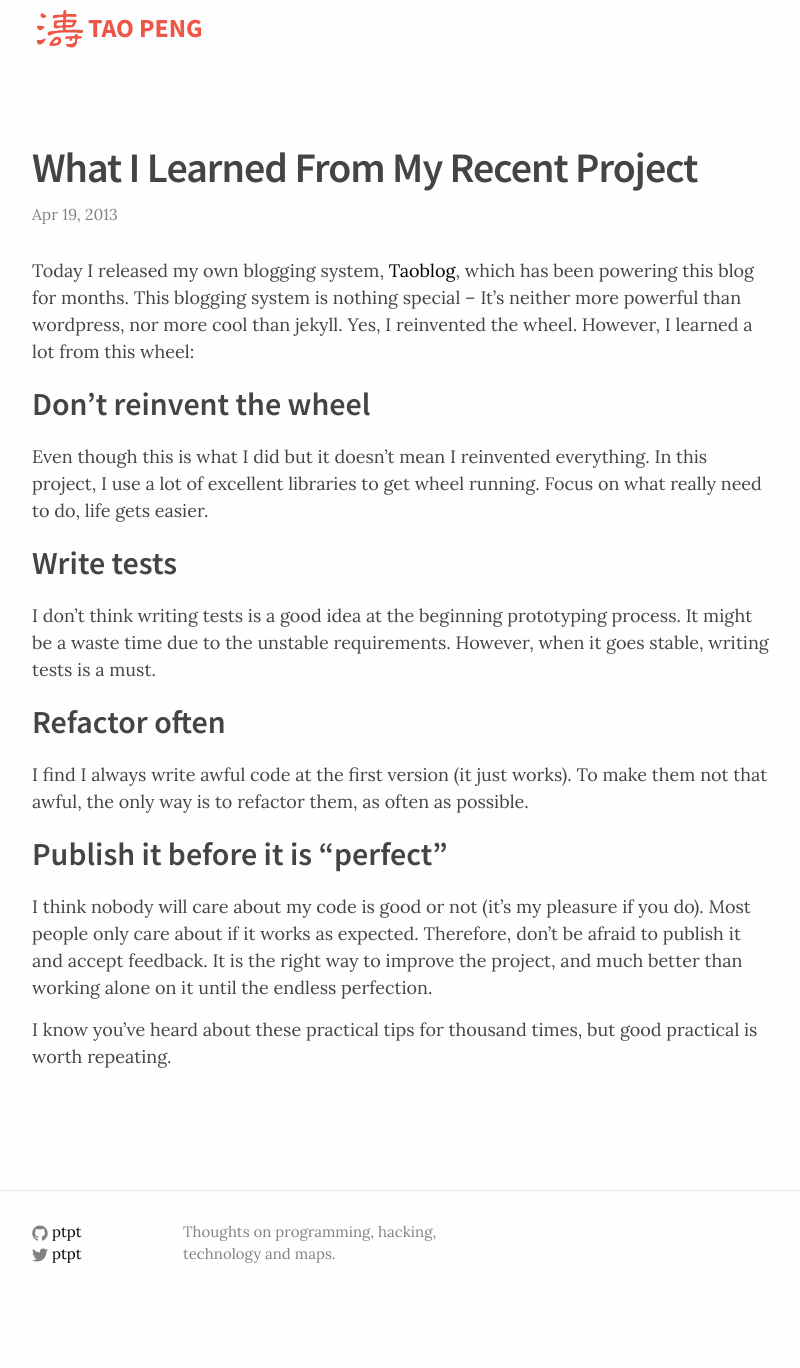
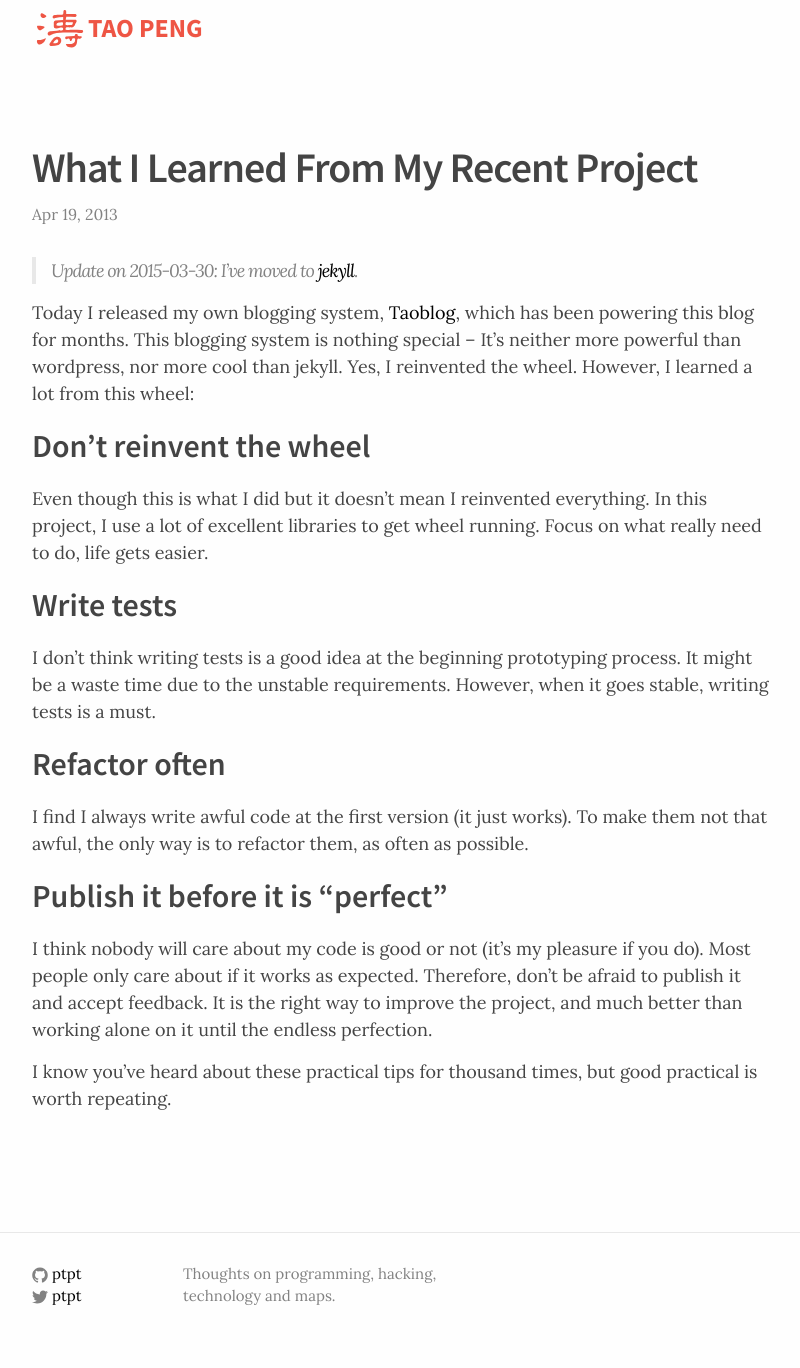
Before and after one commit to ptpt/ptpt.github.io, a Jekyll site: the page built from _posts/2013-4-19-what-i-learned-from-my-recent-project.markdown, in a window 1280 px wide. Shown: the whole page, without its empty margins (238-1038 px from the left). Built offline with Jekyll 4.4.1, drawn with Linux system fonts in a browser that asks for light colours; before the commit the page ends 1326 px from its top, so only the background shows below that.

Commit message:
update saying that I've moved to jekyll

```diff
--- a/_posts/2013-4-19-what-i-learned-from-my-recent-project.markdown
+++ b/_posts/2013-4-19-what-i-learned-from-my-recent-project.markdown
@@ -3,6 +3,8 @@ layout: post
 title:  "What I Learned From My Recent Project"
 date:   2013-04-19 22:35:01
 ---
+
+> Update on 2015-03-30: I've moved to [jekyll](http://jekyllrb.com/).
 
 Today I released my own blogging system, [Taoblog](https://github.com/ptpt/taoblog),
 which has been powering this blog for months. This blogging system
```
